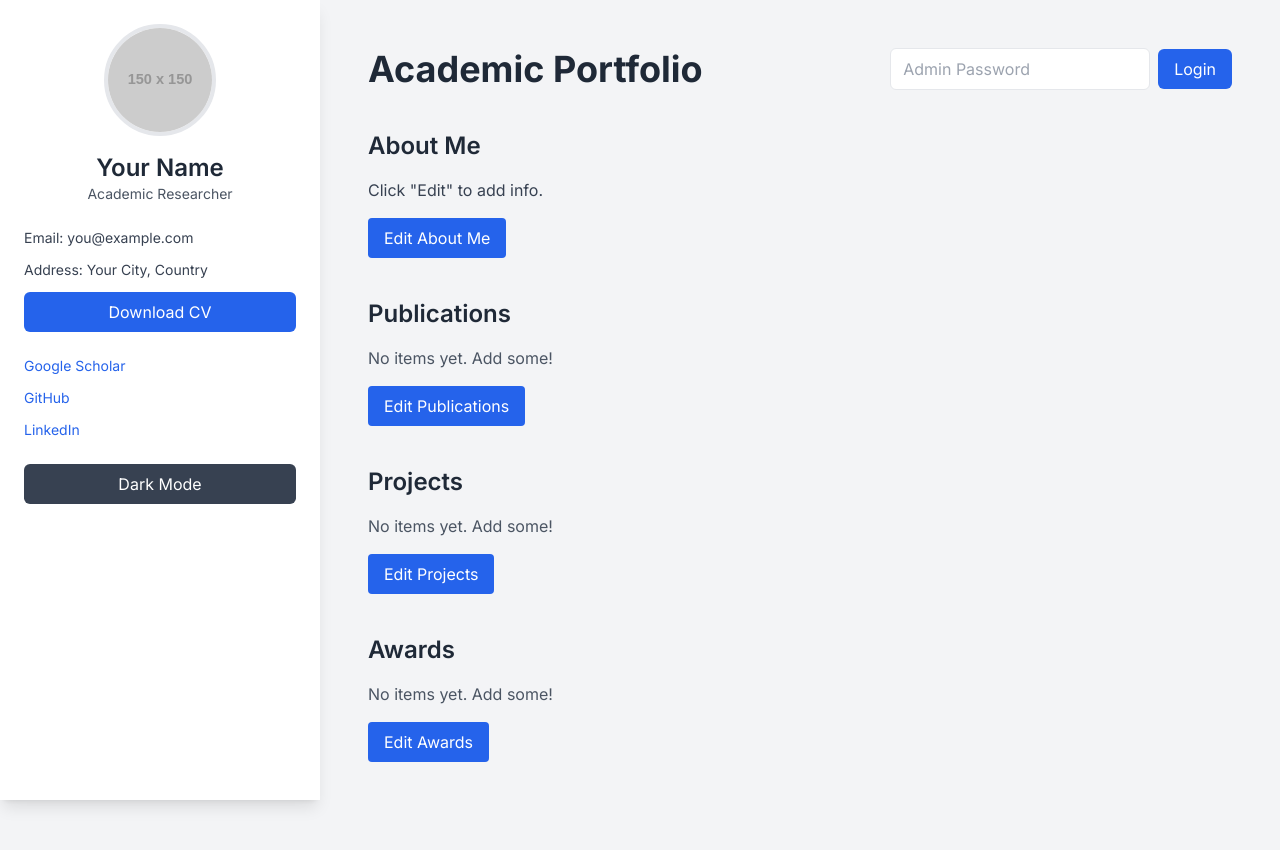
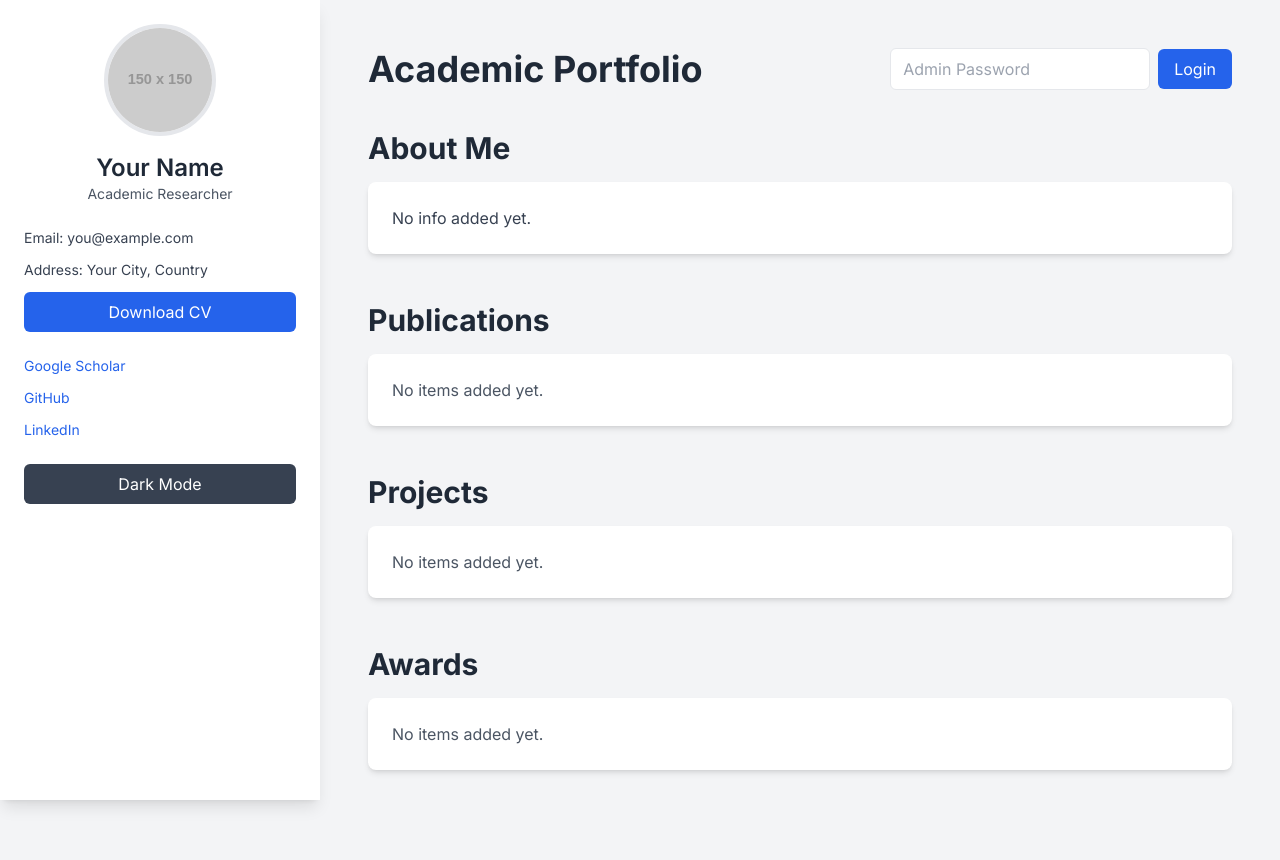
Before and after one commit to 0mehedihasan/Academic-Portfolio, a React (Vite) app: page / in a window 1280 px wide. Shown: the top 860 px of the page. Built offline with nearby package versions, Linux system fonts and the light colour scheme.

Commit message:
Update Section.jsx

```diff
--- a/src/components/Section.jsx
+++ b/src/components/Section.jsx
@@ -1,6 +1,6 @@
 import { useState } from 'react';
 
-function Section({ title, type, content, items, setData }) {
+function Section({ title, type, content, items, setData, isAdmin }) {
   const [isEditing, setIsEditing] = useState(false);
   const [newItem, setNewItem] = useState('');
   const [editText, setEditText] = useState(content || '');
@@ -40,31 +40,32 @@ function Section({ title, type, content, items, setData }) {
   };
 
   return (
-    <section className="mb-10">
-      <h2 className="mb-4 text-2xl font-semibold text-gray-800 dark:text-white">{title}</h2>
+    <section className="mb-12">
+      <h2 className="mb-4 text-3xl font-bold text-gray-800 dark:text-white">{title}</h2>
+      <div className="p-6 bg-white rounded-lg shadow-md dark:bg-gray-800">
         {type === 'text' ? (
-        <p className="text-gray-700 dark:text-gray-300">{content || 'Click "Edit" to add info.'}</p>
+          <p className="text-gray-700 dark:text-gray-200">{content || 'No info added yet.'}</p>
         ) : (
           <ul className="space-y-4">
             {items && items.length > 0 ? (
               items.map(item => (
                 <li
                   key={item.id}
-                className="flex items-center justify-between p-4 bg-white rounded-lg shadow dark:bg-gray-800"
+                  className="flex items-center justify-between p-4 bg-gray-50 rounded-md dark:bg-gray-700"
                 >
                   {isEditing ? (
                     <input
                       defaultValue={item.title}
                       onBlur={e => handleUpdateItem(item.id, e.target.value)}
-                    className="w-full p-2 text-gray-700 border rounded dark:bg-gray-700 dark:text-gray-200"
+                      className="flex-1 p-2 border rounded dark:bg-gray-600 dark:text-white"
                     />
                   ) : (
                     <span className="text-gray-700 dark:text-gray-200">{item.title}</span>
                   )}
-                {isEditing && (
+                  {isEditing && isAdmin && (
                     <button
                       onClick={() => handleDelete(item.id)}
-                    className="px-3 py-1 ml-2 text-white transition bg-red-500 rounded hover:bg-red-600"
+                      className="px-3 py-1 ml-4 text-white transition bg-red-500 rounded hover:bg-red-600"
                     >
                       Delete
                     </button>
@@ -72,48 +73,54 @@ function Section({ title, type, content, items, setData }) {
                 </li>
               ))
             ) : (
-            <p className="text-gray-600 dark:text-gray-400">No items yet. Add some!</p>
+              <p className="text-gray-600 dark:text-gray-400">No items added yet.</p>
             )}
           </ul>
         )}
-      {isEditing ? (
-        <div className="mt-6">
+        {isAdmin && isEditing ? (
+          <div className="mt-6 space-y-4">
             {type === 'text' ? (
               <textarea
                 value={editText}
                 onChange={e => setEditText(e.target.value)}
-              className="w-full p-3 text-gray-700 border rounded dark:bg-gray-700 dark:text-gray-200"
+                className="w-full p-3 border rounded dark:bg-gray-600 dark:text-white"
                 rows="4"
+                placeholder="Enter your text here..."
               />
             ) : (
               <input
                 value={newItem}
                 onChange={e => setNewItem(e.target.value)}
-              className="w-full p-3 text-gray-700 border rounded dark:bg-gray-700 dark:text-gray-200"
+                className="w-full p-3 border rounded dark:bg-gray-600 dark:text-white"
                 placeholder={`Add a new ${title.toLowerCase()}...`}
               />
             )}
+            <div className="flex space-x-2">
               <button
                 onClick={type === 'text' ? handleUpdateText : handleAdd}
-            className="px-4 py-2 mt-2 text-white transition bg-green-500 rounded hover:bg-green-600"
+                className="px-4 py-2 text-white transition bg-green-600 rounded hover:bg-green-700"
               >
                 Save
               </button>
               <button
                 onClick={() => setIsEditing(false)}
-            className="px-4 py-2 mt-2 ml-2 text-gray-700 transition bg-gray-200 rounded hover:bg-gray-300 dark:bg-gray-600 dark:text-gray-200 dark:hover:bg-gray-700"
+                className="px-4 py-2 text-gray-700 transition bg-gray-200 rounded hover:bg-gray-300 dark:bg-gray-600 dark:text-white dark:hover:bg-gray-700"
               >
                 Cancel
               </button>
             </div>
+          </div>
         ) : (
+          isAdmin && (
             <button
               onClick={() => setIsEditing(true)}
               className="px-4 py-2 mt-4 text-white transition bg-blue-600 rounded hover:bg-blue-700"
             >
               Edit {title}
             </button>
+          )
         )}
+      </div>
     </section>
   );
 }
```
Lines whose indentation alone changed are shown as unchanged.
